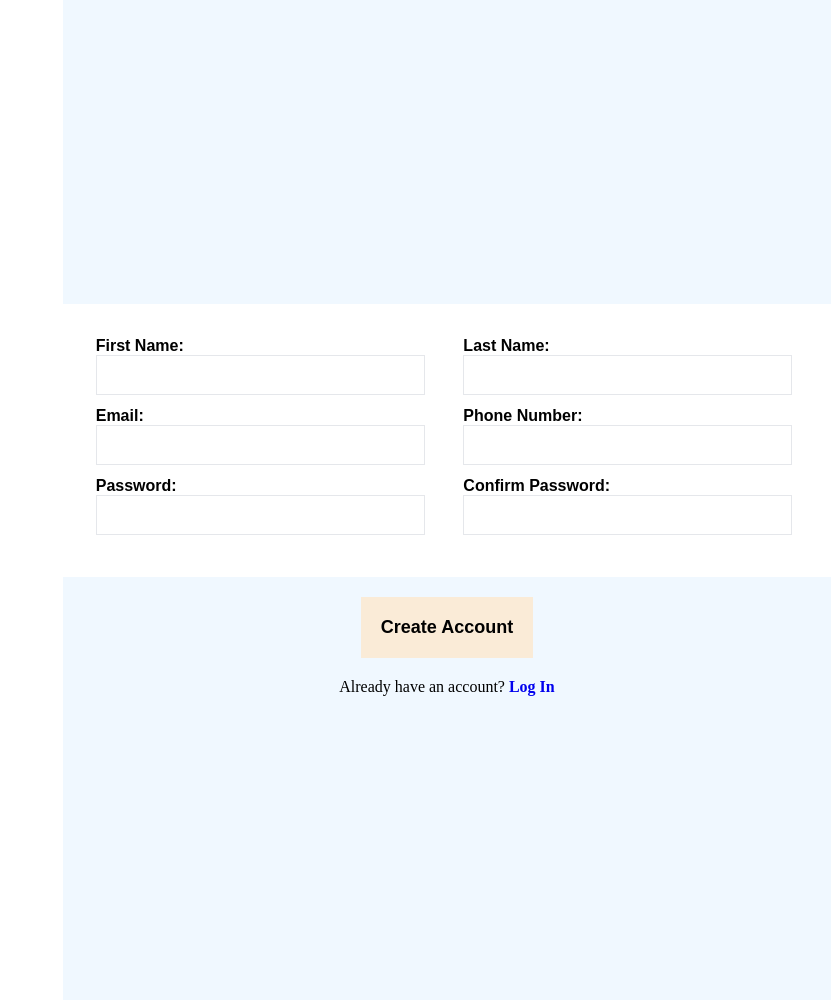
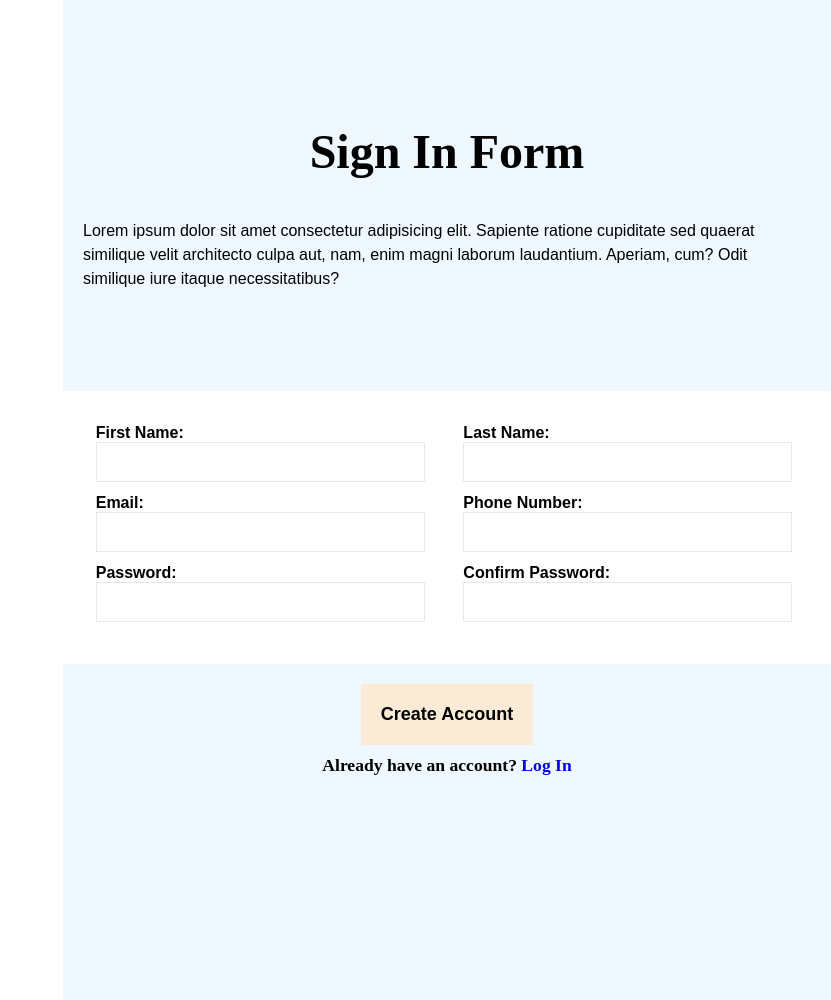
Before and after one commit to biroue10/Sign-up-Form, a website: page index.html in a window 1280 px wide. Shown: the whole page, without its empty margins (449-1280 px from the left). Drawn offline with Linux system fonts and the light colour scheme.

Commit message:
refactor my code

```diff
--- a/index.html
+++ b/index.html
@@ -15,6 +15,13 @@
     <div class="container">
       <div class="element image"></div>
       <div class="element formulaire">
+        <h1>Sign in form</h1>
+        <p class="paragraphe">
+          Lorem ipsum dolor sit amet consectetur adipisicing elit. Sapiente
+          ratione cupiditate sed quaerat similique velit architecto culpa aut,
+          nam, enim magni laborum laudantium. Aperiam, cum? Odit similique iure
+          itaque necessitatibus?
+        </p>
         <div class="elementform1">
           <form action="">
             <table>
@@ -64,7 +71,9 @@
         <div>
           <button>Create Account</button>
         </div>
-        <div><p>Already have an account? <a href="#">Log In</a></p></div>
+        <div>
+          <p class="login">Already have an account? <a href="#">Log In</a></p>
+        </div>
       </div>
     </div>
   </body>
--- a/style.css
+++ b/style.css
@@ -50,17 +50,36 @@ input {
   margin-bottom: 10px;
   outline: none;
 }
-button{
+button {
   background-color: antiquewhite;
   margin-top: 20px;
   padding: 20px;
   border: none;
   cursor: pointer;
   font-size: large;
-    margin-bottom: 20px;
+  margin-bottom: 10px;
   font-weight: 900;
 }
-a{
+a {
   text-decoration: none;
   font-weight: 900;
 }
+h1{
+    position: relative;
+    bottom: 100px;
+    text-transform: capitalize;
+    font-weight: bold;
+    font-size: 3rem;
+}
+.paragraphe{
+    position: relative;
+    bottom: 80px;
+    font-family: Arial, Helvetica, sans-serif;
+    font-weight: 500;
+    padding: 20px;
+    line-height: 1.5;
+}
+.login{
+    font-weight: 900;
+    font-size: 1.1rem;
+}
```
Also changed, not shown: README.md. Lines whose indentation alone changed are shown as unchanged.
